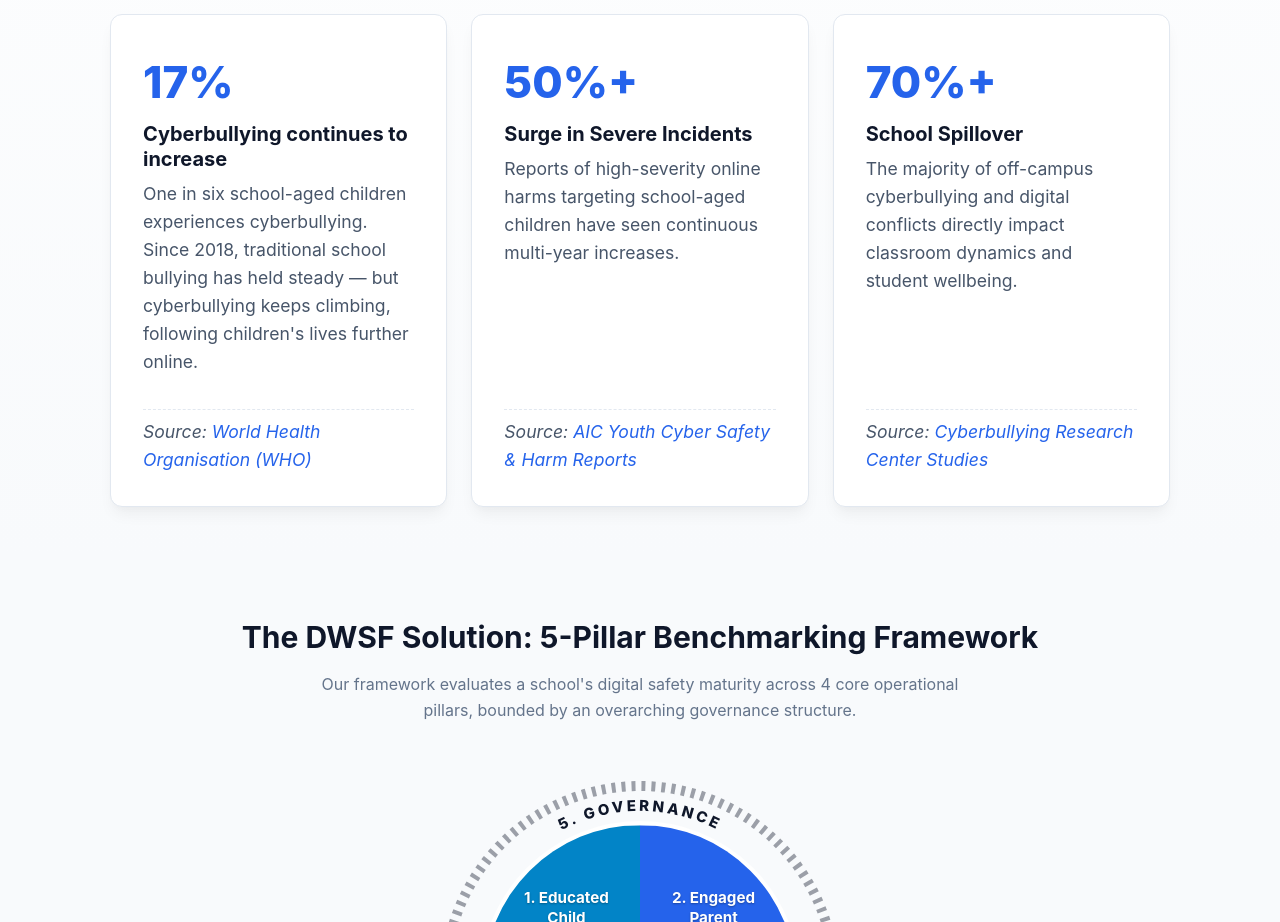
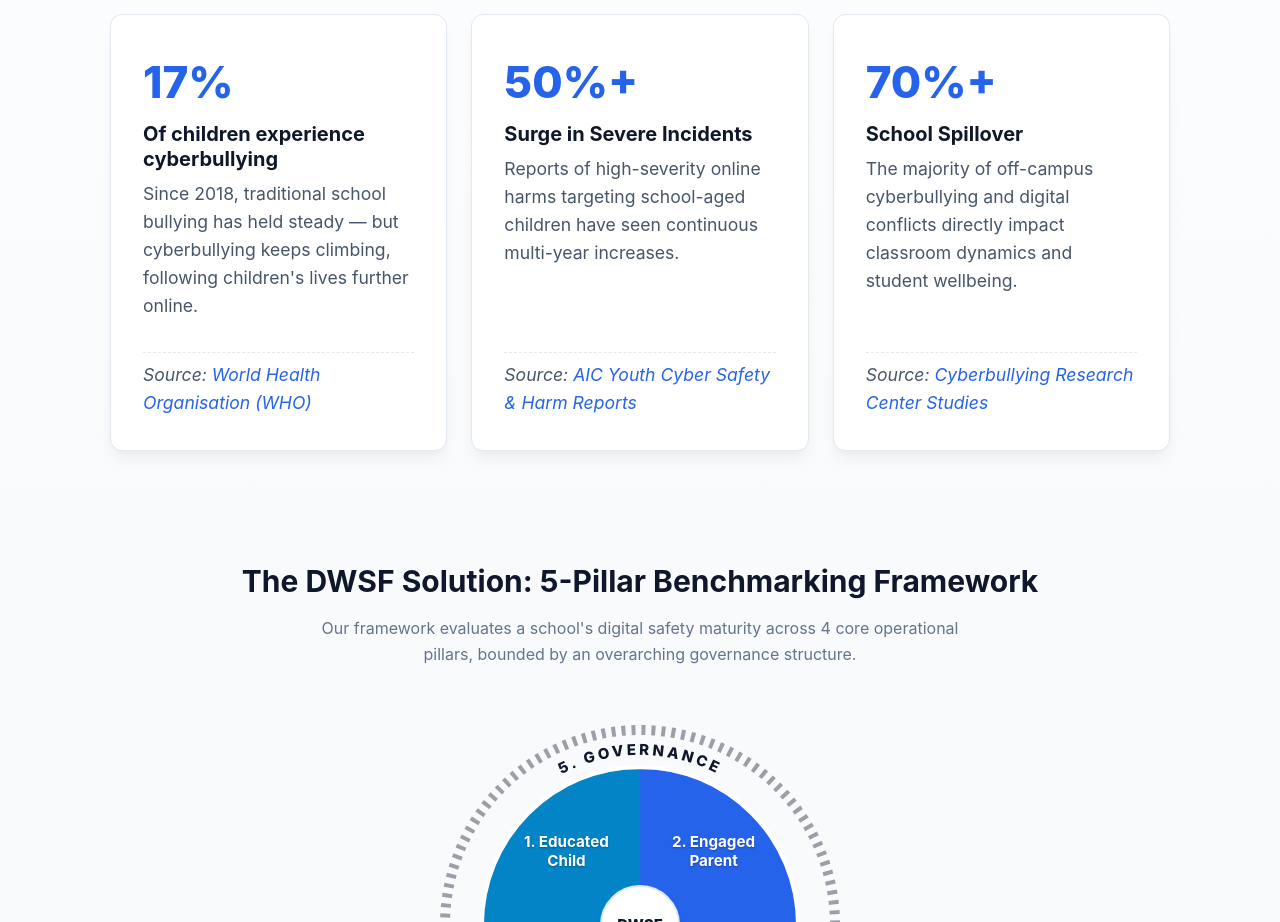
Before and after one commit to wondarider/dwsf_v1, a plain HTML site: page index.html in a window 1280 px wide. Shown: the part 840-1762 px from the top of the page. Drawn offline with Linux system fonts and the light colour scheme.

Commit message:
Update index.html

```diff
--- a/index.html
+++ b/index.html
@@ -547,8 +547,8 @@ footer {
       <div class="stat-card">
         <div>
           <div class="stat-number">17%</div>
-          <h3>Cyberbullying continues to increase</h3>
-          <p>One in six school-aged children experiences cyberbullying. Since 2018, traditional school bullying has held steady — but cyberbullying keeps climbing, following children's lives further online.</p>
+          <h3>Of children experience cyberbullying</h3>
+          <p>Since 2018, traditional school bullying has held steady — but cyberbullying keeps climbing, following children's lives further online.</p>
         </div>
         <p class="stat-source">
           Source: <a href="https://www.who.int/europe/news/item/27-03-2024-one-in-six-school-aged-children-experiences-cyberbullying--finds-new-who-europe-study" target="_blank" rel="noopener noreferrer">World Health Organisation (WHO)</a>
```
